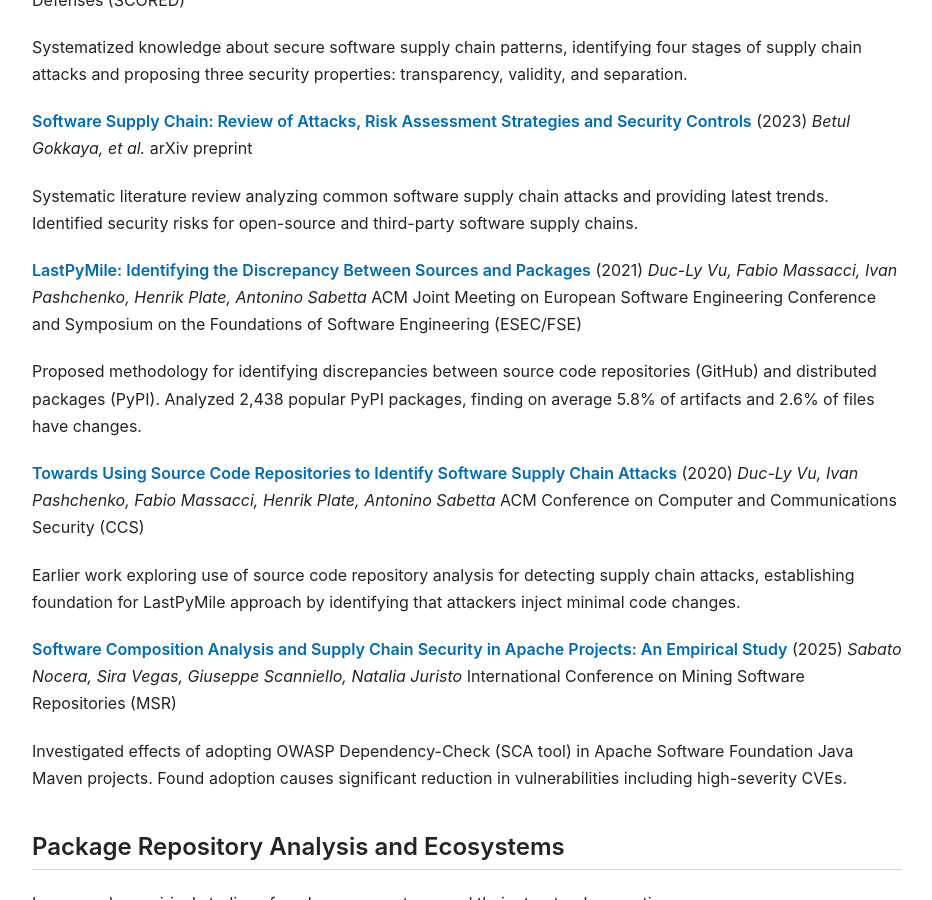
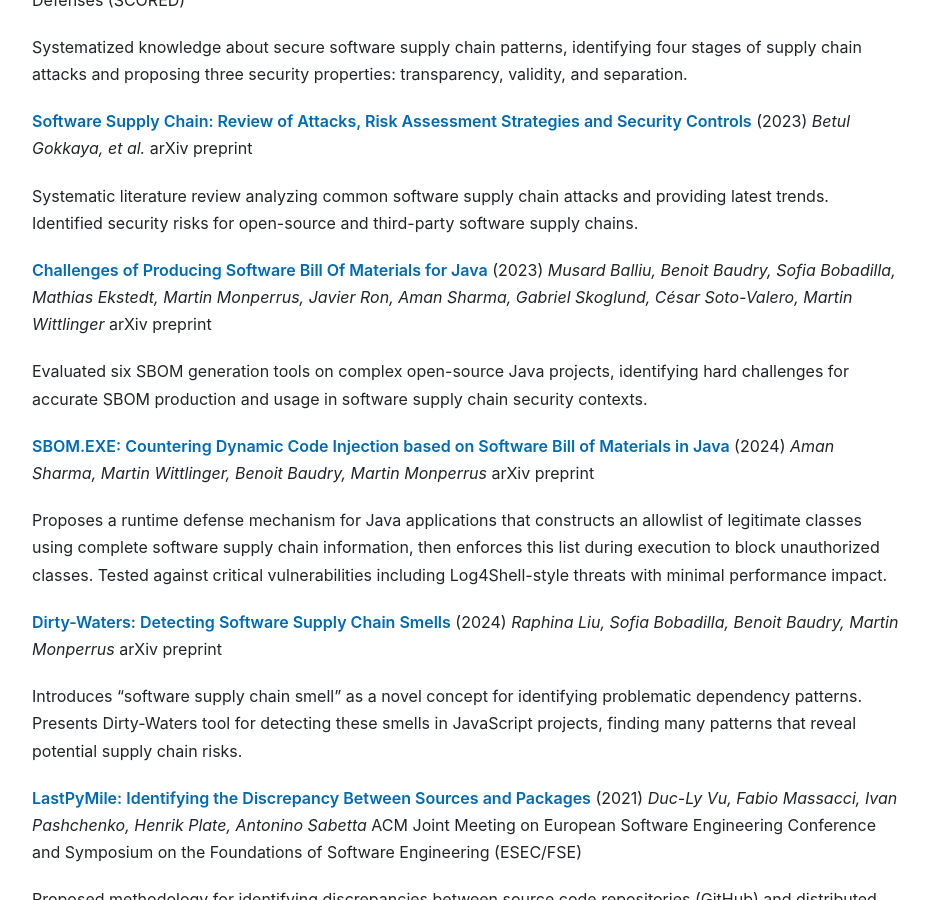
Before and after one commit to andrew/nesbitt.io, a Jekyll site: the page built from _posts/2025-11-13-package-management-papers.md, in a window 1280 px wide and 900 px high, scrolled down 4283 px. Shown: the whole window, without its empty margins (173-1105 px from the left). Built offline with Jekyll 4.4.1, drawn with Linux system fonts in a browser that asks for light colours; some of the changed text lies outside the part shown.

Commit message:
Add recent research papers on software supply chain security and dependency management

```diff
--- a/_posts/2025-11-13-package-management-papers.md
+++ b/_posts/2025-11-13-package-management-papers.md
@@ -155,6 +155,24 @@
 
 Systematic literature review analyzing common software supply chain attacks and providing latest trends. Identified security risks for open-source and third-party software supply chains.
 
+**[Challenges of Producing Software Bill Of Materials for Java](https://arxiv.org/abs/2303.11102)** (2023)
+*Musard Balliu, Benoit Baudry, Sofia Bobadilla, Mathias Ekstedt, Martin Monperrus, Javier Ron, Aman Sharma, Gabriel Skoglund, César Soto-Valero, Martin Wittlinger*
+arXiv preprint
+
+Evaluated six SBOM generation tools on complex open-source Java projects, identifying hard challenges for accurate SBOM production and usage in software supply chain security contexts.
+
+**[SBOM.EXE: Countering Dynamic Code Injection based on Software Bill of Materials in Java](https://arxiv.org/abs/2407.00246)** (2024)
+*Aman Sharma, Martin Wittlinger, Benoit Baudry, Martin Monperrus*
+arXiv preprint
+
+Proposes a runtime defense mechanism for Java applications that constructs an allowlist of legitimate classes using complete software supply chain information, then enforces this list during execution to block unauthorized classes. Tested against critical vulnerabilities including Log4Shell-style threats with minimal performance impact.
+
+**[Dirty-Waters: Detecting Software Supply Chain Smells](https://arxiv.org/abs/2410.16049)** (2024)
+*Raphina Liu, Sofia Bobadilla, Benoit Baudry, Martin Monperrus*
+arXiv preprint
+
+Introduces "software supply chain smell" as a novel concept for identifying problematic dependency patterns. Presents Dirty-Waters tool for detecting these smells in JavaScript projects, finding many patterns that reveal potential supply chain risks.
+
 **[LastPyMile: Identifying the Discrepancy Between Sources and Packages](https://dl.acm.org/doi/10.1145/3468264.3468588)** (2021)
 *Duc-Ly Vu, Fabio Massacci, Ivan Pashchenko, Henrik Plate, Antonino Sabetta*
 ACM Joint Meeting on European Software Engineering Conference and Symposium on the Foundations of Software Engineering (ESEC/FSE)
@@ -267,6 +285,12 @@
 
 Quantitative analysis of seven packaging ecosystems (Cargo, CPAN, CRAN, npm, NuGet, Packagist, RubyGems) using libraries.io dataset. Demonstrated important structural differences that complicate cross-ecosystem generalization.
 
+**[The Multibillion Dollar Software Supply Chain of Ethereum](https://arxiv.org/abs/2202.07029)** (2022)
+*César Soto-Valero, Martin Monperrus, Benoit Baudry*
+arXiv preprint
+
+Examines how Java Ethereum nodes depend on third-party software maintained by various organizations, analyzing the supply chain supporting blockchain infrastructure and highlighting reliability and security challenges from diverse external dependencies.
+
 **[A Closer Look at the Security Risks in the Rust Ecosystem](https://dl.acm.org/doi/10.1145/3624738)** (2024)
 *Multiple authors*
 ACM Transactions on Software Engineering and Methodology (TOSEM)
@@ -336,6 +360,12 @@
 ACM SIGSOFT International Symposium on Software Testing and Analysis (ISSTA)
 
 Empirical study finding 11.58% of dependency updates contain breaking changes that impact clients. Almost half of detected breaking changes violate semantic versioning by appearing in non-major releases.
+
+**[Breaking-Good: Explaining Breaking Dependency Updates with Build Analysis](https://arxiv.org/abs/2407.03880)** (2024)
+*Frank Reyes, Benoit Baudry, Martin Monperrus*
+arXiv preprint
+
+Automated tool that generates explanations for compilation errors caused by incompatible dependency version changes. Analyzes logs and dependency trees to identify root causes across direct/indirect dependencies, Java version conflicts, and configuration issues. Successfully identified causes for 70% of 243 real breaking updates.
 
 **[Semantic Versioning versus Breaking Changes: A Study of the Maven Repository](https://www.sciencedirect.com/science/article/pii/S0164121217300018)** (2014, 2017)
 *Steven Raemaekers, Arie van Deursen, Joost Visser*
```
